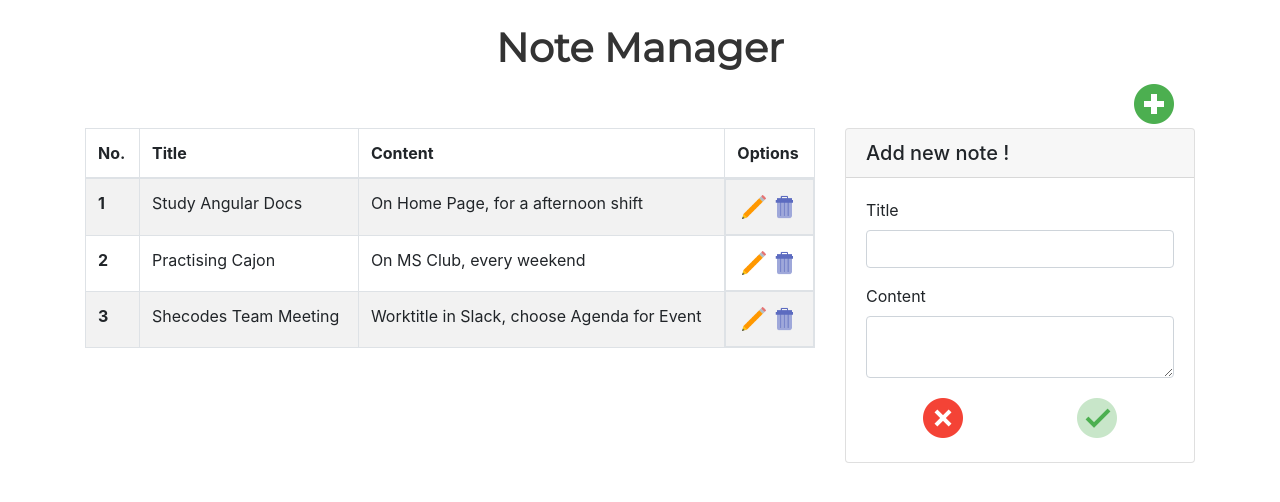
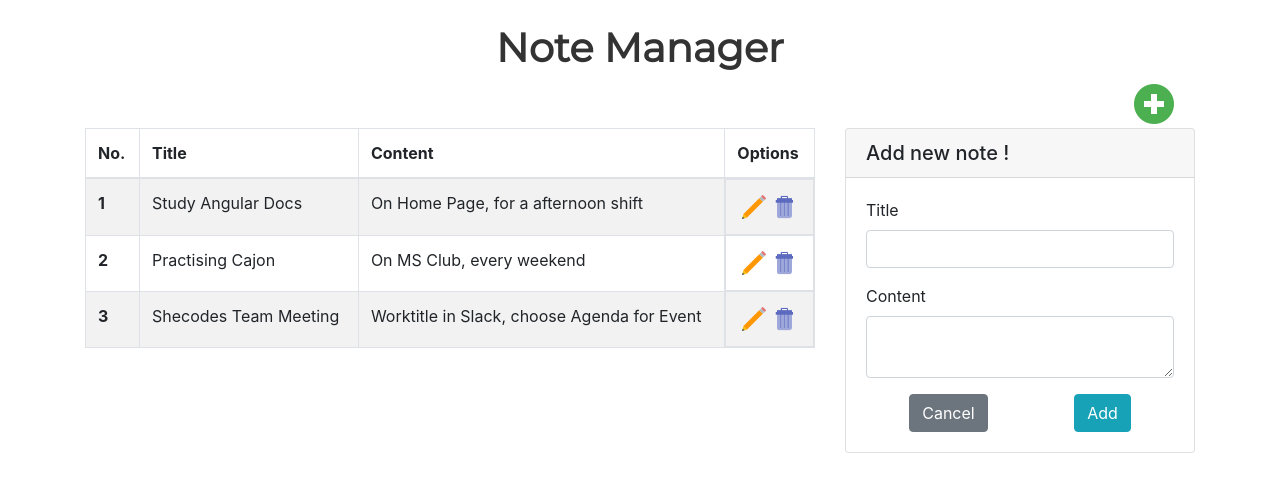
Before and after one commit to angular-learning-haolt/user-manager, an Angular app: page / in a window 1280 px wide. Shown: the top 502 px of the page. Built offline with nearby package versions, Linux system fonts and the light colour scheme.

Commit message:
FEATURE: CREACTE. 0. Get data user types via ngModel

```diff
--- a/src/app/app.module.ts
+++ b/src/app/app.module.ts
@@ -7,6 +7,7 @@ import { NoteListComponent } from './components/note-list/note-list.component';
 import { NoteItemComponent } from './components/note-item/note-item.component';
 import { NoteFormComponent } from './components/note-form/note-form.component';
 
+import { FormsModule } from '@angular/forms';
 
 // Service
 import { NoteService } from './services/note.service';
@@ -20,7 +21,8 @@ import { NoteService } from './services/note.service';
     ],
     imports: [
         BrowserModule,
-        AppRoutingModule
+        AppRoutingModule,
+        FormsModule
     ],
     providers: [
         NoteService
--- a/src/app/components/note-form/note-form.component.html
+++ b/src/app/components/note-form/note-form.component.html
@@ -3,15 +3,24 @@
 	<div class="card-body">
 		<div class="form-group">
 		    <label>Title</label>
-		    <input type="text" class="form-control" name="title">
+		    <input type="text"
+		    	class="form-control"
+		    	[(ngModel)]="title"
+		    >
 	  	</div>
 		<div class="form-group">
 		    <label>Content</label>
-		    <textarea class="form-control" name="content"></textarea>
+		    <textarea class="form-control"
+				 [(ngModel)]="content"
+		    ></textarea>
 		</div>
-		<div class="btn-group nm-btn-group">
-			<a href="#" title="Cancel"><img src="./../../../assets/images/cancel.png"></a>
-			<a href="#" title="OK"><img src="./../../../assets/images/checked.png"></a>
+		<div class="nm-btn-group">
+			<button class="btn btn-secondary">Cancel</button>
+			<button class="btn btn-info"
+				(click)="addNote()"
+			>
+				Add
+			</button>
 		</div>
 	</div>
 </div>
--- a/src/app/components/note-form/note-form.component.ts
+++ b/src/app/components/note-form/note-form.component.ts
@@ -7,9 +7,15 @@ import { Component, OnInit } from '@angular/core';
 })
 export class NoteFormComponent implements OnInit {
 
+	public title : string;
+	public content : string;
+
 	constructor() { }
 
 	ngOnInit() {
 	}
 
+	addNote() {
+		console.log(this.title, this.content);
 	}
+}
```
Lines whose indentation alone changed are shown as unchanged.
